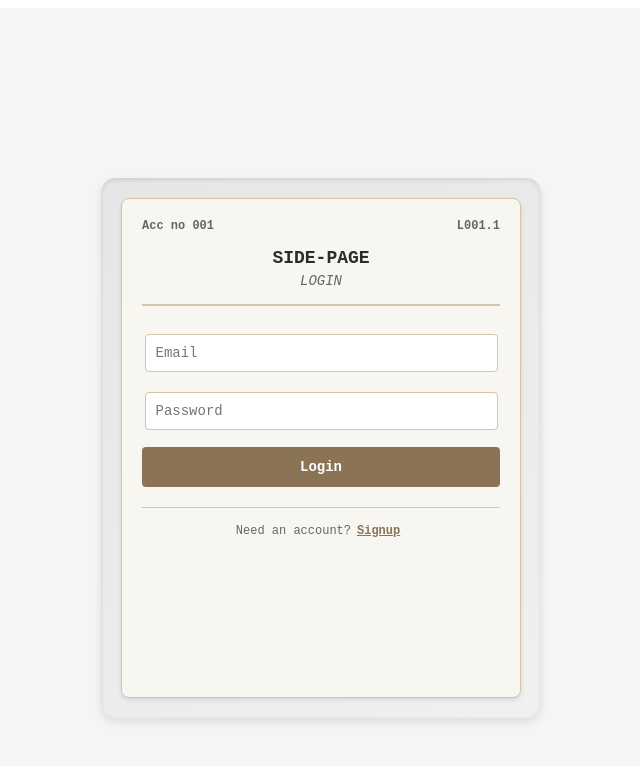
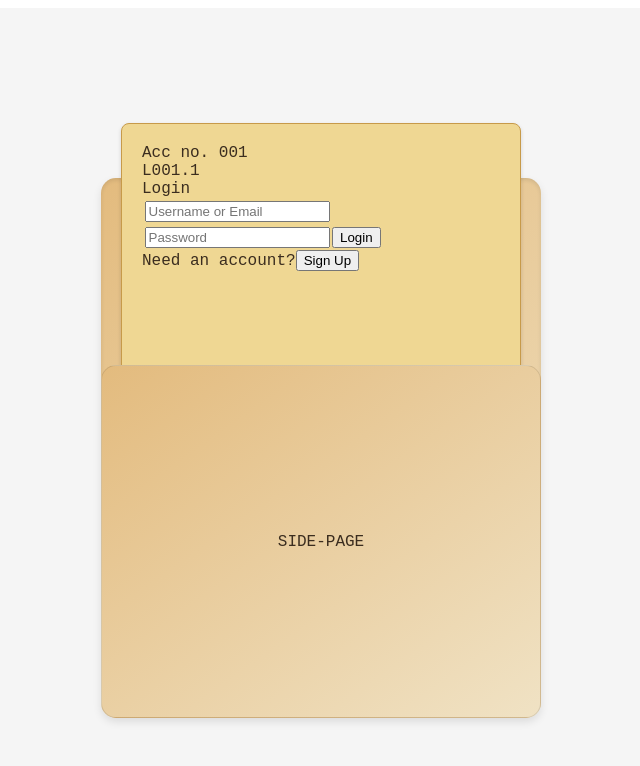
Before and after one commit to denvercude/Ai-E-Reader, a React (Vite) app in the folder frontend/: page /login-signup in a window 1280 px wide. Shown: the top 766 px of the page, without its empty margins (339-979 px from the left). Built offline with nearby package versions, Linux system fonts and the light colour scheme.

Commit message:
refactor(login-signup): fix styling to better conform to the vintage library catalog card reference image

```diff
--- a/frontend/src/pages/LoginSignUpPage.jsx
+++ b/frontend/src/pages/LoginSignUpPage.jsx
@@ -1,73 +1,74 @@
 import { useState } from "react";
 import "../styles/LoginSignUp.css";
 
-function LoginSignUpPage() {
+export default function LoginSignUpPage() {
     const [isLoginMode, setIsLoginMode] = useState(true);
     const [isAnimating, setIsAnimating] = useState(false);
+
 
     const toggleMode = () => {
         if (isAnimating) return;
 
         setIsAnimating(true);
+
         setTimeout(() => {
             setIsLoginMode(!isLoginMode);
             setIsAnimating(false);
         }, 250);
     };
 
+
     return (
-        <div className="login-signup-container">
-            <div className="library-card-slot">
+        <div className="login-signup-page">
+            <div className="card-slot">
                 <div className="card-pocket">
                     <div className={`login-card ${isAnimating ? 'sliding-out' : ''}`}>
                         <div className="card-header">
-                            <div className="accession-number">Acc no 001</div>
+                            <div className="accession-number">Acc no. 001</div>
                             <div className="classification">L001.1</div>
                         </div>
                         <div className="card-title">
-                            <div className="book-title">SIDE-PAGE</div>
-                            <div className="subtitle">LOGIN</div>
+                            <div className="sub-title">Login</div>
                         </div>
                         <div className="card-content">
                             <div className="login-form">
-                                <input type="email" placeholder="Email" className="form-input" />
-                                <input type="password" placeholder="Password" className="form-input" />
-                                <button className="login-button">Login</button>
+                                <input type="email" placeholder="Username or Email" />
+                                <input type="password" placeholder="Password" />
+                                <button className="login-button" type="submit">Login</button>
                             </div>
                         </div>
                         <div className="card-footer">
-                            <span>Need an account?</span>
-                            <button className="signup-toggle" onClick={toggleMode}>Signup</button>
+                            <span className="footer-text">Need an account?</span>
+                            <button className="signup-toggle" onClick={toggleMode}>Sign Up</button>
                         </div>
                     </div>
-
                     <div className={`signup-card ${isAnimating ? 'sliding-out' : !isLoginMode ? 'visible' : ''}`}>
                         <div className="card-header">
-                            <div className="accession-number">Acc no 002</div>
+                            <div className="accession-number">Acc no. 002</div>
                             <div className="classification">S001.1</div>
                         </div>
                         <div className="card-title">
-                            <div className="book-title">SIDE-PAGE</div>
-                            <div className="subtitle">SIGNUP</div>
+                            <div className="sub-title">Sign Up</div>
                         </div>
                         <div className="card-content">
                             <div className="signup-form">
-                                <input type="text" placeholder="Full Name" className="form-input" />
-                                <input type="email" placeholder="Email" className="form-input" />
-                                <input type="password" placeholder="Password" className="form-input" />
-                                <input type="password" placeholder="Confirm Password" className="form-input" />
-                                <button className="signup-button">Sign Up</button>
+                                <input type="text" placeholder="Username" />
+                                <input type="email" placeholder="Email" />
+                                <input type="password" placeholder="Password" />
+                                <input type="password" placeholder="Confirm Password" />
+                                <button className="signup-button" type="submit">Sign Up</button>
                             </div>
                         </div>
                         <div className="card-footer">
-                            <span>Already have an account? </span>
+                            <span className="footer-text">Already have an account?</span>
                             <button className="login-toggle" onClick={toggleMode}>Login</button>
                         </div>
+                    </div>
+                    <div className="pocket-front">
+                        <div className="title-text">SIDE-PAGE</div>
                     </div>
                 </div>
             </div>
         </div>
-    );
+    )
 }
-
-export default LoginSignUpPage;
--- a/frontend/src/styles/LoginSignUp.css
+++ b/frontend/src/styles/LoginSignUp.css
@@ -1,13 +1,14 @@
-.login-signup-container {
+.login-signup-page {
     display: flex;
     justify-content: center;
     align-items: center;
     min-height: 100vh;
     background-color: #f5f5f5;
     padding: 20px;
+    font-family: 'Courier New', monospace;
 }
 
-.library-card-slot {
+.card-slot {
     position: relative;
     width: 400px;
     height: 500px;
@@ -16,26 +17,44 @@
 
 .card-pocket {
     position: relative;
+    z-index: 3;
     width: 100%;
     height: 100%;
-    background: linear-gradient(145deg, #e6e6e6, #f0f0f0);
+    background: linear-gradient(145deg, #e3bb7e, #f0e2c4);
     border-radius: 15px;
     box-shadow:
-        inset 0 2px 4px rgba(0,0,0,0.1),
-        0 4px 8px rgba(0,0,0,0.1);
+        0 4px 8px rgba(0, 0, 0, 0.1),
+        inset 0 2px 4px rgba(0, 0, 0, 0.1);
     padding: 20px;
-    overflow: hidden;
+}
+
+.pocket-front {
+    display: flex;
+    justify-content: center;
+    align-items: center;
+    position: absolute;
+    color: #3b2d1f;
+    bottom: 0;
+    left: 0;
+    right: 0;
+    height: 65%;
+    background: linear-gradient(145deg, #e3bb7e, #f0e2c4);
+    border-bottom-left-radius: 15px;
+    border-bottom-right-radius: 15px;
+    border: 1px solid rgba(0, 0, 0, 0.1);
+    border-radius: 15px;
+    z-index: 4;
 }
 
 .login-card,
 .signup-card {
-    background: #f8f6f0;
-    border: 1px solid #d4c4a8;
+    background: #efd793;
+    border: 1px solid #c79a4a;
     border-radius: 8px;
     padding: 20px;
-    box-shadow: 0 2px 4px rgba(0,0,0,0.1);
-    font-family: 'Courier New', monospace;
-    color: #2c2c2c;
+    box-shadow:
+        0 2px 4px rgba(0, 0, 0, 0.14);
+    color: #3b2d1f;
     position: absolute;
     top: 20px;
     left: 20px;
@@ -43,147 +62,28 @@
     bottom: 20px;
     transition: all 0.5s cubic-bezier(0.4, 0, 0.2, 1);
     transform-origin: center bottom;
+    z-index: 2;
 }
 
 .login-card {
-    transform: translateY(0) rotateX(0deg);
+    transform: translateY(-15%) rotateX(0deg);
     opacity: 1;
-    z-index: 2;
 }
 
 .signup-card {
     transform: translateY(100%) rotateX(-10deg);
     opacity: 0;
-    z-index: 1;
 }
 
 .login-card.sliding-out,
 .signup-card.sliding-out {
-    transform: translateY(-100%) rotateX(10deg);
-    opacity: 0;
+    transform: translateY(85%) rotateX(-10deg);
+    opacity: 0
 }
 
-.signup-card.visible {
-    transform: translateY(0) rotateX(0deg);
+.signup-card.visible,
+.login-card.visible {
+    transform: translateY(-15%) rotateX(0deg);
     opacity: 1;
     z-index: 2;
 }
-
-.login-card:not(.sliding-out) {
-    z-index: 2;
-}
-
-.signup-card:not(.visible):not(.sliding-out) {
-    z-index: 1;
-}
-
-.card-header {
-    display: flex;
-    justify-content: space-between;
-    margin-bottom: 15px;
-    font-size: 12px;
-    color: #666;
-}
-
-.accession-number {
-    font-weight: bold;
-}
-
-.classification {
-    font-weight: bold;
-}
-
-.card-title {
-    text-align: center;
-    margin-bottom: 25px;
-    border-bottom: 2px solid #d4c4a8;
-    padding-bottom: 15px;
-}
-
-.book-title {
-    font-size: 18px;
-    font-weight: bold;
-    margin-bottom: 5px;
-}
-
-.subtitle {
-    font-size: 14px;
-    color: #666;
-    font-style: italic;
-}
-
-.card-content {
-    margin-bottom: 20px;
-}
-
-.login-form,
-.signup-form {
-    display: flex;
-    flex-direction: column;
-    gap: 15px;
-}
-
-.form-input {
-    padding: 10px;
-    border: 1px solid #d4c4a8;
-    border-radius: 4px;
-    background: #fff;
-    font-family: inherit;
-    font-size: 14px;
-    transition: all 0.2s ease;
-}
-
-.form-input:focus {
-    outline: none;
-    border-color: #8b7355;
-    box-shadow: 0 0 0 2px rgba(139, 115, 85, 0.2);
-    transform: translateY(-1px);
-}
-
-.login-button,
-.signup-button {
-    padding: 12px;
-    background: #8b7355;
-    color: white;
-    border: none;
-    border-radius: 4px;
-    font-family: inherit;
-    font-size: 14px;
-    font-weight: bold;
-    cursor: pointer;
-    transition: all 0.2s ease;
-}
-
-.login-button:hover,
-.signup-button:hover {
-    background: #6b5b47;
-    transform: translateY(-1px);
-    box-shadow: 0 2px 4px rgba(0,0,0,0.2);
-}
-
-.card-footer {
-    text-align: center;
-    font-size: 12px;
-    color: #666;
-    border-top: 1px solid #d4c4a8;
-    padding-top: 15px;
-}
-
-.signup-toggle,
-.login-toggle {
-    background: none;
-    border: none;
-    color: #8b7355;
-    text-decoration: underline;
-    cursor: pointer;
-    font-family: inherit;
-    font-size: 12px;
-    font-weight: bold;
-    transition: all 0.2s ease;
-}
-
-.signup-toggle:hover,
-.login-toggle:hover {
-    color: #6b5b47;
-    transform: scale(1.05);
-}
```
